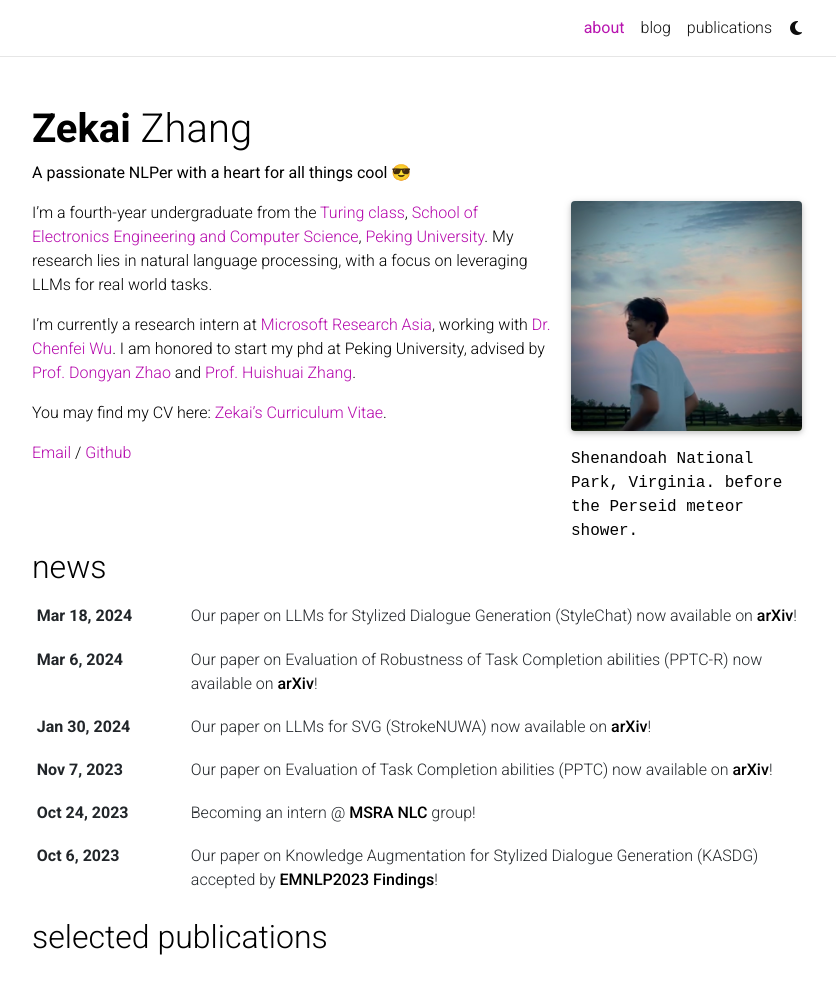
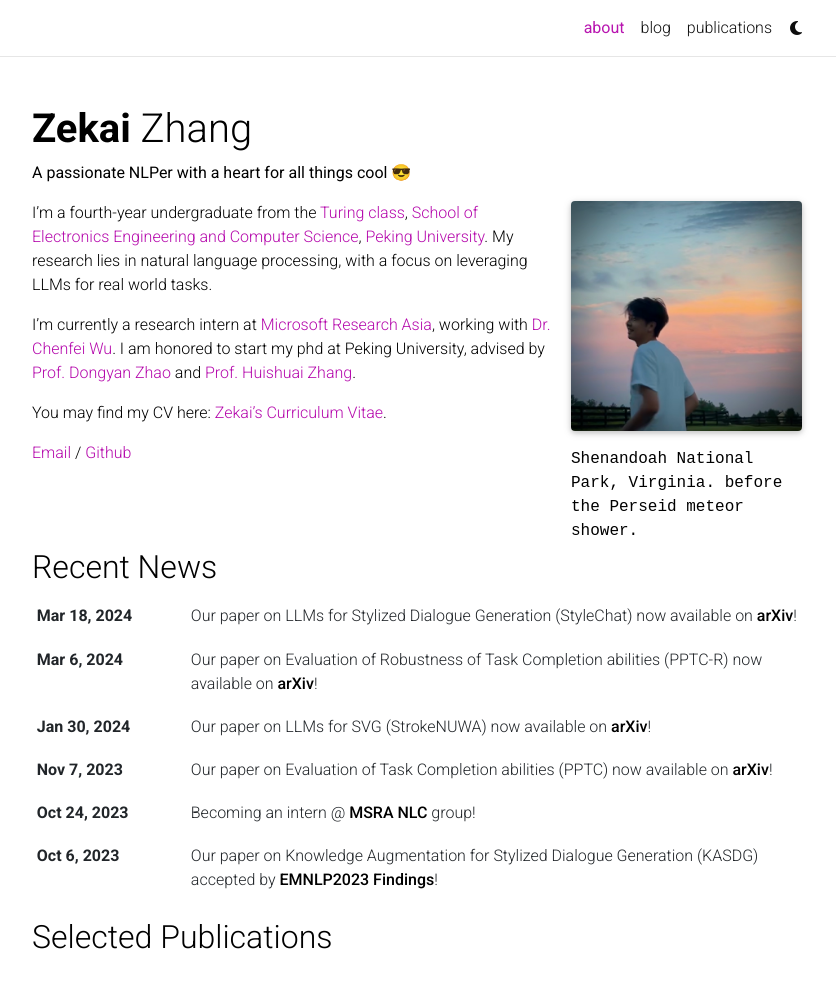
Before and after one commit to zekaiblog/zekaiblog.github.io, a Jekyll site: the page built from _pages/about.md, in a window 1280 px wide and 1305 px high. Shown: the top 986 px of the window, without its empty margins (223-1059 px from the left). Built offline with Jekyll 4.4.1, drawn with Linux system fonts in a browser that asks for light colours; full-size pictures stand in for the smaller copies a plugin makes; comment, search, counter and statistics services are not loaded; a style sheet for code colours, icons or effects is not loaded; grey boxes are pictures that could not be loaded.

Commit message:
Update about.html

```diff
--- a/_layouts/about.html
+++ b/_layouts/about.html
@@ -43,7 +43,7 @@
 
           <!-- News -->
           {% if page.news and site.announcements.enabled -%}
-            <h2><a href="{{ '/news/' | relative_url }}" style="color: inherit;">news</a></h2>
+            <h2><a href="{{ '/news/' | relative_url }}" style="color: inherit;">Recent News</a></h2>
             {%- include news.html limit=true %}
           {%- endif %}
 
@@ -55,22 +55,14 @@
 
           <!-- Selected papers -->
           {% if page.selected_papers -%}
-            <h2><a href="{{ '/publications/' | relative_url }}" style="color: inherit;">selected publications</a></h2>
+            <h2><a href="{{ '/publications/' | relative_url }}" style="color: inherit;">Selected Publications</a></h2>
             {%- include selected_papers.html %}
           {%- endif %}
 
-          <!-- Social -->
-          {%- if page.social %}
-            <div class="social">
-              <div class="contact-icons">
-                {% include social.html %}
-              </div>
-
-              <div class="contact-note">
-                {{ site.contact_note }}
-              </div>
-
-            </div>
+          <!-- Honors -->
+          {% if page.honors -%}
+            <h2>Selected Honors</h2>
+            {%- include honors.html %}
           {%- endif %}
         </article>
 
```
